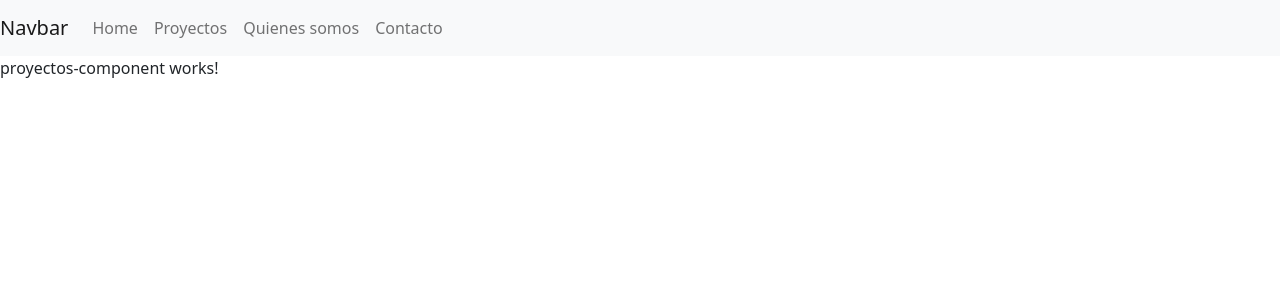
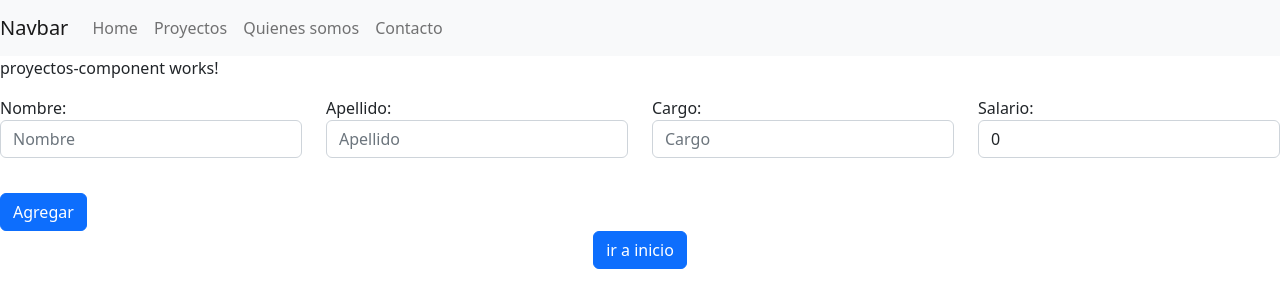
Before and after one commit to juanpoquiomaesquivel/Angular, an Angular app in the folder pildorasinformaticas/app-empleados/: page /proyectos in a window 1280 px wide. Shown: the top 308 px of the page. Built offline with nearby package versions, Linux system fonts and the light colour scheme.

Commit message:
Angular - 26 - Routing Programático/Automático

```diff
--- a/pildorasinformaticas/app-empleados/src/app/app.component.html
+++ b/pildorasinformaticas/app-empleados/src/app/app.component.html
@@ -25,5 +25,4 @@
 
 <router-outlet></router-outlet>
 
-<!-- https://www.youtube.com/watch?v=BhRpBIhRWbY&list=PLU8oAlHdN5BnNAe8zXnuBNzKID39DUwcO&index=24 -->
-<!-- https://www.youtube.com/watch?v=nDsyhYQQssk&list=PLU8oAlHdN5BnNAe8zXnuBNzKID39DUwcO&index=25 -->
+<!-- https://www.youtube.com/watch?v=kME1QydQ9CA&list=PLU8oAlHdN5BnNAe8zXnuBNzKID39DUwcO&index=26 -->
--- a/pildorasinformaticas/app-empleados/src/app/proyectos-component/proyectos-component.component.html
+++ b/pildorasinformaticas/app-empleados/src/app/proyectos-component/proyectos-component.component.html
@@ -1 +1,28 @@
 <p>proyectos-component works!</p>
+
+<form class="form-group row">
+    <div class="form-group col-md-3">
+      <label for="nombre">Nombre:</label>
+      <input type="text" name="nombre" id="nombre" placeholder="Nombre" class="form-control" [(ngModel)]="cuadroNombre">
+    </div>
+    <div class="form-group col-md-3">
+      <label for="apellido">Apellido:</label>
+      <input type="text" name="apellido" id="apellido" placeholder="Apellido" class="form-control" [(ngModel)]="cuadroApellido">
+    </div>
+    <div class="form-group col-md-3">
+      <label for="cargo">Cargo:</label>
+      <input type="text" name="cargo" id="cargo" placeholder="Cargo" class="form-control" [(ngModel)]="cuadroCargo">
+    </div>
+    <div class="form-group col-md-3">
+      <label for="salario">Salario:</label>
+      <input type="number" name="salario" id="salario" placeholder="Salario" class="form-control" [(ngModel)]="cuadroSalario">
+    </div>
+
+    <div class="col">
+      <button type="submit" class="btn btn-primary" (click)="agregarEmpleado()" style="margin-top:35px">Agregar</button>
+    </div>
+  </form>
+
+<div style="text-align:center;">
+    <button class="btn btn-primary" (click)="volverHome()">ir a inicio</button>
+</div>
--- a/pildorasinformaticas/app-empleados/src/app/proyectos-component/proyectos-component.component.ts
+++ b/pildorasinformaticas/app-empleados/src/app/proyectos-component/proyectos-component.component.ts
@@ -1,10 +1,45 @@
-import { Component } from '@angular/core';
+import { Component, OnInit } from '@angular/core';
+import { Router } from '@angular/router';
+import { ServicioEmpleadosService } from '../servicio-empleados.service';
+import { Empleado } from '../empleado.model';
+import { EmpleadosService } from '../empleados.service';
 
 @Component({
   selector: 'app-proyectos-component',
   templateUrl: './proyectos-component.component.html',
   styleUrls: ['./proyectos-component.component.css']
 })
-export class ProyectosComponentComponent {
+export class ProyectosComponentComponent implements OnInit {
+  volverHome() {
+    this.router.navigate([""]);
+  }
 
+
+  titulo = 'Listado de empleados';
+
+  constructor(private miServicio:ServicioEmpleadosService, private empleadosService:EmpleadosService, private router:Router) {
+    // this.empleados= this.empleadosService.empleados;
+
+  }
+
+  ngOnInit(): void {
+    this.empleados= this.empleadosService.empleados;
+  }
+
+  empleados:Empleado[]=[];
+
+  cuadroNombre:string="";
+  cuadroApellido:string="";
+  cuadroCargo:string="";
+  cuadroSalario:number=0;
+
+  agregarEmpleado() {
+    let miEmpleado=new Empleado(this.cuadroNombre, this.cuadroApellido, this.cuadroCargo, this.cuadroSalario);
+
+    //this.miServicio.muestraMensaje("Nombre del empleado" + miEmpleado.nombre);
+
+    this.empleadosService.agregarEmpleadoServicio(miEmpleado);
+
+    this.router.navigate([""]);
+  }
 }
```
